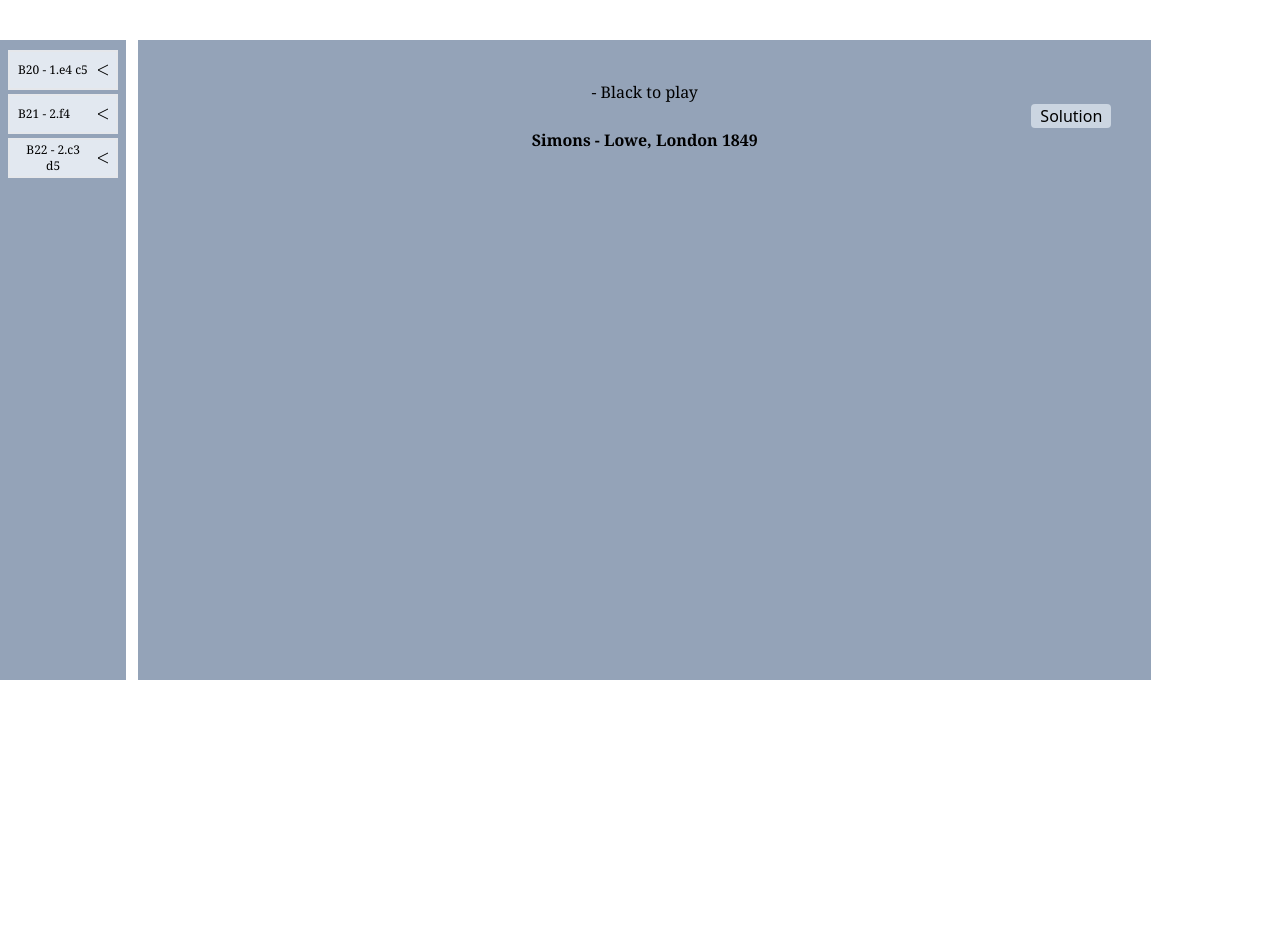
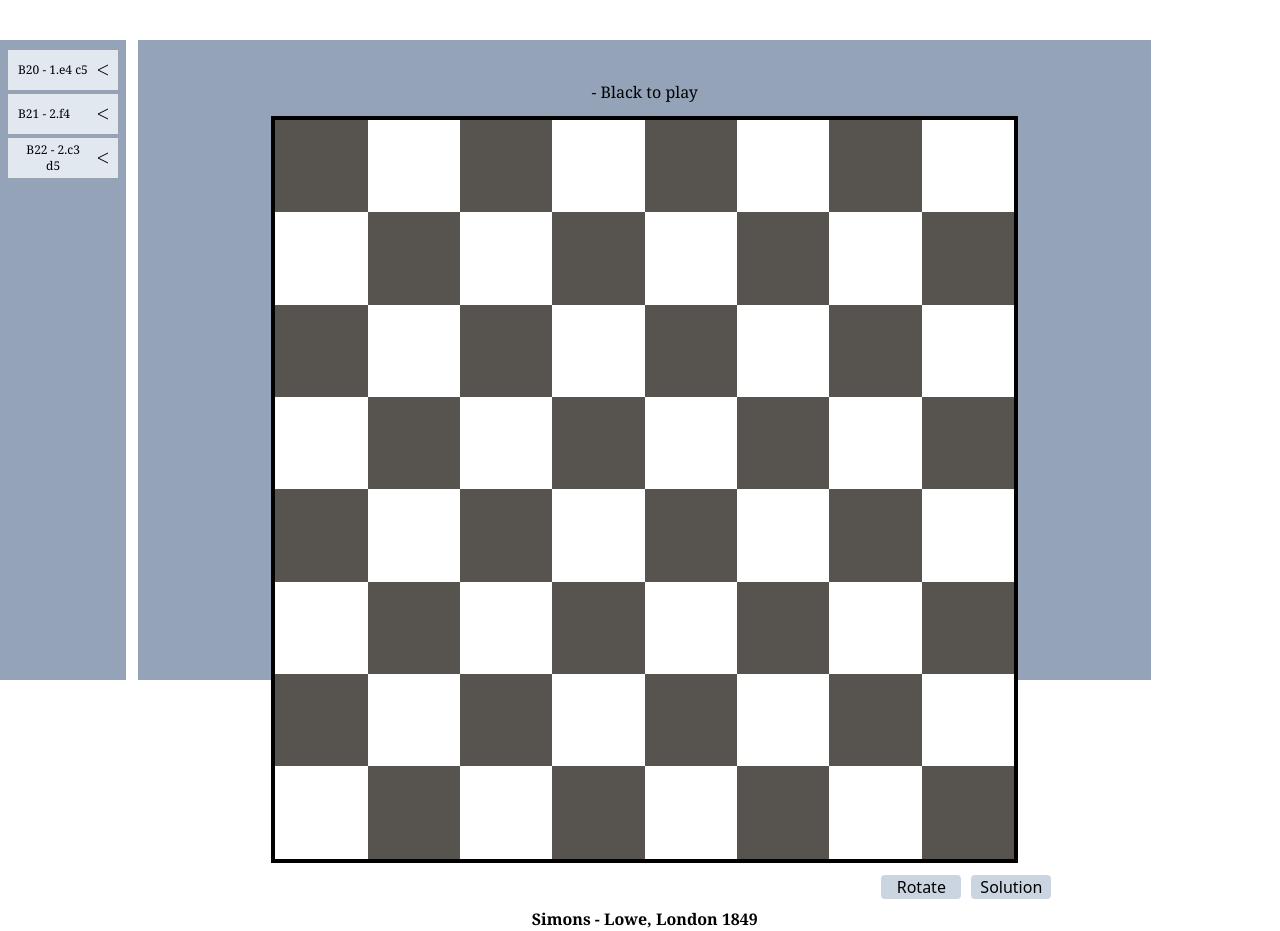
Before and after one commit to Mike17K/WebChess, a React (Create React App) app in the folder frontend/: page / in a window 1280 px wide. Before the commit the page ends 800 px from the top, so only its background shows below. Built offline with nearby package versions, Linux system fonts and the light colour scheme; the HTML template or start-up script is replaced by a standard one.

Commit message:
adding board

```diff
--- a/frontend/src/pages/TacticsPage/components/MainScreen/MainScreen.jsx
+++ b/frontend/src/pages/TacticsPage/components/MainScreen/MainScreen.jsx
@@ -1,8 +1,10 @@
 import React, { useEffect, useState } from 'react'
+import ChessBoard from './components/ChessBoard/ChessBoard';
 
 export default function MainScreen({className,tactic}) {
     const [data, setData] = useState({});
     const [solutinoShow, setSolutinoShow] = useState(false);
+    const [whiteSide,setWhiteSide] = useState(true);
 
     useEffect(()=> {
     // instead of manual fetch data from server and pase them to the main screen from tactic.endpoint
@@ -20,16 +22,18 @@ export default function MainScreen({className,tactic}) {
     console.log(tactic);
 },[tactic])
 
-
   return (
     <div className={`${className} w-full flex flex-col align-middle p-10`}>
 
         <h2 className='text-center font-serif font-bold'>{data.titleCategory}</h2>
         <h3 className='text-center font-serif'>{data.title} - {data.isWhiteTurn?"White":"Black"} to play</h3>
 
-        {/* <ChessBoard /> */}
+        <ChessBoard fen={data.fen} whiteSide={whiteSide}/>
 
-        <button onClick={()=> setSolutinoShow(!solutinoShow)} className="ml-auto w-20 text-center rounded hover:bg-slate-500 bg-slate-300">Solution</button>
+        <div className='ml-auto mb-2'>
+        <button onClick={()=> setWhiteSide(!whiteSide)} className="mr-[10px] w-20 text-center rounded hover:bg-slate-500 bg-slate-300">Rotate</button>
+        <button onClick={()=> setSolutinoShow(!solutinoShow)} className=" mr-[60px] w-20 text-center rounded hover:bg-slate-500 bg-slate-300">Solution</button>
+        </div>
 
         <h3 className='text-center font-serif font-bold'>{data.tacticInfo}</h3>
         {
--- /dev/null
+++ b/frontend/src/pages/TacticsPage/components/MainScreen/components/ChessBoard/ChessBoard.jsx
@@ -0,0 +1,40 @@
+import React, { useEffect, useState } from 'react'
+
+function Square({pos}){
+    return <div className={`w-[12.5%] aspect-square ${(pos.x+pos.y)%2===0 ?" bg-stone-600":"bg-white"}`}>
+
+    </div>;
+}
+
+function setUpSquares(){
+    let sq=[];
+    for (let c = 1; c <= 8; c++) {
+        for (let r = 1; r <= 8; r++) {
+        sq.push(<Square key={`${c+r*8}`} pos={{x: c, y: r}}/>);
+        }
+    }
+    return sq;
+}
+
+export default function ChessBoard({className,whiteSide}) {
+    const [squares, setSquares] = useState(setUpSquares())
+
+    useEffect(()=>{
+        if(whiteSide){
+            setSquares(squares.reverse());
+        }
+
+    },[whiteSide,squares])
+
+  return (
+    <>
+    <div className={`mx-auto my-3 w-4/5 aspect-square
+    border-4 border-black bg-white flex flex-wrap justify-center align-middle ${className}`}>
+
+    {squares}
+
+    </div>
+
+    </>
+  )
+}
```
